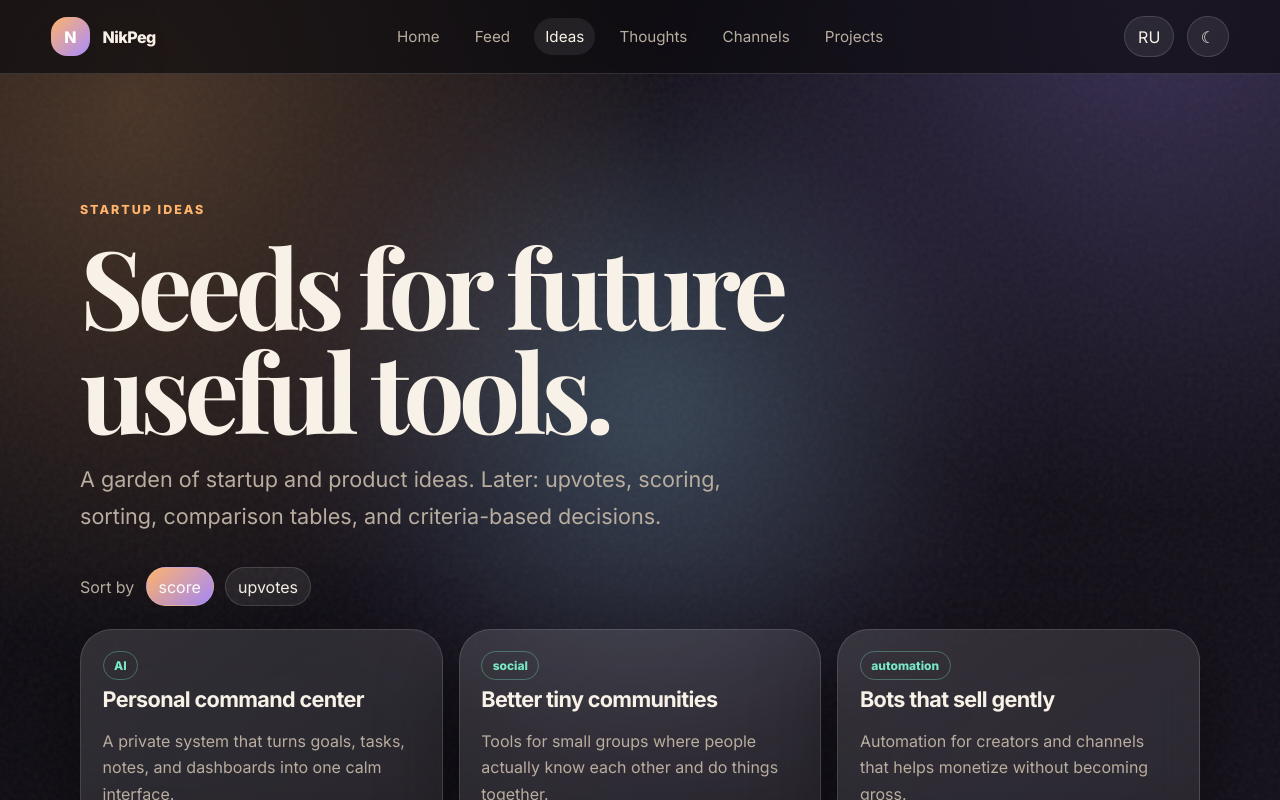
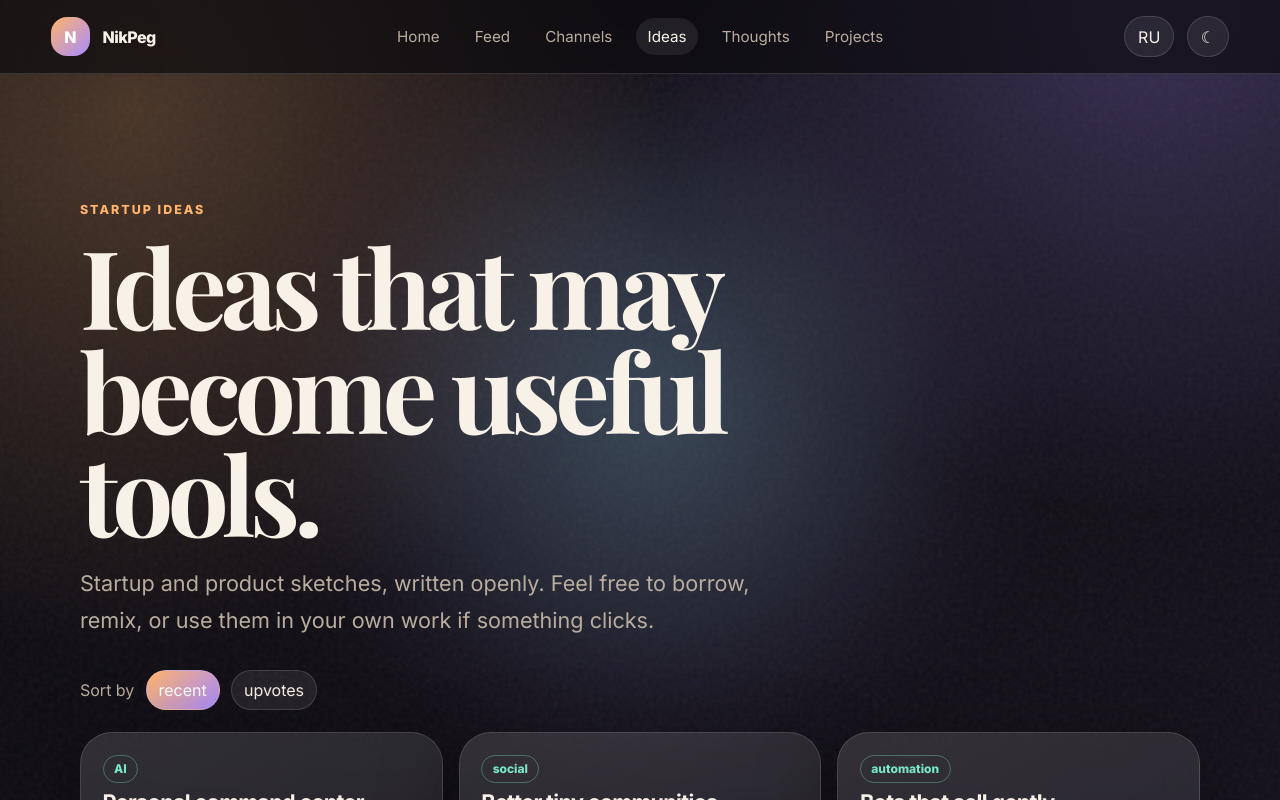
Before and after one commit to NikPeg/personal-hub, a React (Vite) app: page / in a window 1280 px wide. Both pictures are taken after a click on the button "Ideas". Shown: the top 800 px of the page. Built offline with nearby package versions, Linux system fonts and the light colour scheme.

Commit message:
Polish copy navigation and hero actions

```diff
--- a/src/App.jsx
+++ b/src/App.jsx
@@ -5,12 +5,12 @@ import './styles.css';
 
 function Header({ tab, setTab, lang, setLang, theme, setTheme, t }) {
   const nav = [
-    ['home', t.navHome], ['feed', t.navFeed], ['ideas', t.navIdeas], ['thoughts', t.navThoughts], ['channels', t.navChannels], ['projects', t.navProjects]
+    ['home', t.navHome], ['feed', t.navFeed], ['channels', t.navChannels], ['ideas', t.navIdeas], ['thoughts', t.navThoughts], ['projects', t.navProjects]
   ];
   return <header className="site-header">
     <button className="brand ghost" onClick={() => setTab('home')} aria-label="NikPeg home"><span className="brand-mark">N</span><span className="brand-text">NikPeg</span></button>
     <nav className="nav" aria-label="Main navigation">
-      {nav.map(([id, label]) => <button key={id} className={tab === id ? 'active' : ''} onClick={() => id === 'projects' ? document.querySelector('#projects')?.scrollIntoView({ behavior: 'smooth' }) : setTab(id)}>{label}</button>)}
+      {nav.map(([id, label]) => <button key={id} className={tab === id ? 'active' : ''} onClick={() => setTab(id)}>{label}</button>)}
     </nav>
     <div className="controls"><button className="pill" onClick={() => setLang(lang === 'en' ? 'ru' : 'en')}>{lang === 'en' ? 'RU' : 'EN'}</button><button className="pill icon-pill" onClick={() => setTheme(theme === 'dark' ? 'light' : 'dark')}>{theme === 'dark' ? '☾' : '☀'}</button></div>
   </header>;
@@ -24,7 +24,7 @@ function Hero({ t, setTab }) {
       <p className="lead">{t.heroLead}</p>
       <div className="hero-actions">
         <a className="btn primary" href="https://t.me/nikpeg" target="_blank" rel="noreferrer">Telegram</a>
-        <button className="btn secondary" onClick={() => setTab('feed')}>{t.navFeed}</button>
+        <a className="btn secondary" href="https://nikpeg.github.io/docs/CV.pdf" target="_blank" rel="noreferrer">CV</a>
       </div>
     </div>
     <aside className="hero-card" aria-label="Identity card">
@@ -43,12 +43,12 @@ function Feed({ t, embedded = false }) {
 }
 
 function Ideas({ t }) {
-  const [sort, setSort] = useState('score');
+  const [sort, setSort] = useState('created');
   const sortedIdeas = useMemo(() => [...ideas].sort((a, b) => b[sort] - a[sort]), [sort]);
   return <section className="section page-hero reveal visible">
     <div className="section-heading"><p className="eyebrow">{t.ideasEyebrow}</p><h1>{t.ideasTitle}</h1><p className="lead">{t.ideasLead}</p></div>
-    <div className="toolbar"><span>{t.sortBy}</span><button className={sort === 'score' ? 'active' : ''} onClick={() => setSort('score')}>{t.score}</button><button className={sort === 'upvotes' ? 'active' : ''} onClick={() => setSort('upvotes')}>{t.upvotes}</button></div>
-    <div className="cards three">{sortedIdeas.map(idea => <article className="card project-card" key={idea.id}><span className="tag">{idea.tag}</span><h3>{idea.title}</h3><p>{idea.text}</p><div className="idea-meta"><span>{t.score}: <b>{idea.score}</b></span><span>{t.upvotes}: <b>{idea.upvotes}</b></span></div></article>)}</div>
+    <div className="toolbar"><span>{t.sortBy}</span><button className={sort === 'created' ? 'active' : ''} onClick={() => setSort('created')}>{t.recent}</button><button className={sort === 'upvotes' ? 'active' : ''} onClick={() => setSort('upvotes')}>{t.upvotes}</button></div>
+    <div className="cards three">{sortedIdeas.map(idea => <article className="card project-card" key={idea.id}><span className="tag">{idea.tag}</span><h3>{idea.title}</h3><p>{idea.text}</p></article>)}</div>
   </section>;
 }
 
@@ -88,8 +88,9 @@ export default function App() {
       {tab === 'home' && <><Hero t={t} setTab={setTab} /><Feed t={t} embedded /><Projects t={t} /><section className="section lab reveal visible"><div className="glass-panel"><p className="eyebrow">Soon</p><h2>{t.photosSoon}</h2></div></section></>}
       {tab === 'feed' && <Feed t={t} />}
       {tab === 'ideas' && <Ideas t={t} />}
+      {tab === 'channels' && <Channels t={t} lang={lang} />}
       {tab === 'thoughts' && <Thoughts t={t} />}
-      {tab === 'channels' && <Channels t={t} lang={lang} />}
+      {tab === 'projects' && <><section className="section page-hero reveal visible"><div className="section-heading"><p className="eyebrow">{t.projectsEyebrow}</p><h1>{t.projectsTitle}</h1></div></section><Projects t={t} /></>}
     </main>
     <footer className="footer"><span>{t.footerText}</span><a href="https://github.com/NikPeg/personal-hub" target="_blank" rel="noreferrer">GitHub</a></footer>
   </>;
--- a/src/content.js
+++ b/src/content.js
@@ -28,27 +28,24 @@ export const ideas = [
     tag: 'AI',
     title: 'Personal command center',
     text: 'A private system that turns goals, tasks, notes, and dashboards into one calm interface.',
-    score: 92,
-    upvotes: 18,
-    criteria: { usefulness: 9, feasibility: 7, delight: 8 }
+    created: 3,
+    upvotes: 0
   },
   {
     id: 'better-tiny-communities',
     tag: 'social',
     title: 'Better tiny communities',
     text: 'Tools for small groups where people actually know each other and do things together.',
-    score: 81,
-    upvotes: 11,
-    criteria: { usefulness: 8, feasibility: 6, delight: 9 }
+    created: 2,
+    upvotes: 0
   },
   {
     id: 'soft-selling-bots',
     tag: 'automation',
     title: 'Bots that sell gently',
     text: 'Automation for creators and channels that helps monetize without becoming gross.',
-    score: 76,
-    upvotes: 9,
-    criteria: { usefulness: 8, feasibility: 8, delight: 6 }
+    created: 1,
+    upvotes: 0
   }
 ];
 
--- a/src/i18n.js
+++ b/src/i18n.js
@@ -1,13 +1,13 @@
 export const dictionary = {
   en: {
-    navHome: 'Home', navFeed: 'Feed', navThoughts: 'Thoughts', navIdeas: 'Ideas', navChannels: 'Channels', navProjects: 'Projects',
+    navHome: 'Home', navFeed: 'Feed', navChannels: 'Channels', navThoughts: 'Thoughts', navIdeas: 'Ideas', navProjects: 'Projects',
     eyebrow: 'personal page · feed · ideas · living notes',
     heroTitle: 'Who is NikPeg?',
     heroLead: 'A curious builder, systems thinker, and practical romantic: trying to do important work beautifully, understand the world, and turn ideas into useful tools.',
     identityLabel: 'System profile', identityValue: 'effective gentleman',
     metricRepos: 'repos', metricChannels: 'channels', metricIdeas: 'ideas',
-    feedEyebrow: 'Feed', feedTitle: 'Start reading.', feedLead: 'A feed of shaped thoughts, public notes, essays, project fragments, and observations worth sharing.',
-    ideasEyebrow: 'Startup ideas', ideasTitle: 'Seeds for future useful tools.', ideasLead: 'A garden of startup and product ideas. Later: upvotes, scoring, sorting, comparison tables, and criteria-based decisions.',
+    feedEyebrow: 'Feed', feedTitle: 'Notes, fragments, and things worth returning to.', feedLead: 'A quieter stream of public notes, essays, project fragments, and observations — take whatever is useful for your own work.',
+    ideasEyebrow: 'Startup ideas', ideasTitle: 'Ideas that may become useful tools.', ideasLead: 'Startup and product sketches, written openly. Feel free to borrow, remix, or use them in your own work if something clicks.',
     thoughtsEyebrow: 'Thoughts', thoughtsTitle: 'Raw notes from a living mind.', thoughtsLead: 'Thoughts are lighter than posts: observations, principles, fragments, and drafts that are not fully shaped yet.',
     channelsEyebrow: 'Channels', channelsTitle: 'Where NikPeg writes and ships signals.', channelsLead: 'Stable places to read, follow, inspect code, or understand the public surface of the work. More sources may appear later.',
     projectsEyebrow: 'Projects', projectsTitle: 'Pet projects and experiments will get their own landings here.',
@@ -16,18 +16,18 @@ export const dictionary = {
     slidebotText: 'Presentation automation and bot experiments with practical value.',
     comingSoon: 'Coming soon →',
     photosSoon: 'Photos may become their own room later.',
-    score: 'score', upvotes: 'upvotes', draft: 'draft', seed: 'seed', sortBy: 'Sort by', open: 'Open →',
+    recent: 'recent', upvotes: 'upvotes', draft: 'draft', seed: 'seed', sortBy: 'Sort by', open: 'Open →',
     footerText: 'Personal hub prototype for NikPeg.'
   },
   ru: {
-    navHome: 'Главная', navFeed: 'Лента', navThoughts: 'Мысли', navIdeas: 'Идеи', navChannels: 'Каналы', navProjects: 'Проекты',
+    navHome: 'Главная', navFeed: 'Лента', navChannels: 'Каналы', navThoughts: 'Мысли', navIdeas: 'Идеи', navProjects: 'Проекты',
     eyebrow: 'личная страница · лента · идеи · живые заметки',
     heroTitle: 'Кто такой NikPeg?',
     heroLead: 'Любопытный создатель, системный мыслитель и практичный романтик: старается красиво делать важное, понимать мир и превращать идеи в полезные инструменты.',
     identityLabel: 'Профиль системы', identityValue: 'эффективный джентльмен',
     metricRepos: 'репозиториев', metricChannels: 'каналов', metricIdeas: 'идей',
-    feedEyebrow: 'Лента', feedTitle: 'Начните читать.', feedLead: 'Лента оформленных мыслей и публичных заметок: идеи, эссе, фрагменты проектов и наблюдения, которыми хочется делиться.',
-    ideasEyebrow: 'Стартап-идеи', ideasTitle: 'Семена будущих полезных инструментов.', ideasLead: 'Сад стартапных и продуктовых идей. Позже: апвоуты, оценки, сортировка, таблицы сравнения и решения по критериям.',
+    feedEyebrow: 'Лента', feedTitle: 'Заметки, фрагменты и вещи, к которым хочется вернуться.', feedLead: 'Спокойный поток публичных заметок, эссе, фрагментов проектов и наблюдений. Если что-то окажется полезным — свободно забирайте в свою работу.',
+    ideasEyebrow: 'Стартап-идеи', ideasTitle: 'Идеи, из которых могут вырасти полезные инструменты.', ideasLead: 'Наброски стартапов и продуктов в открытом виде. Если что-то откликается — свободно забирайте, переосмысляйте и используйте в своей работе.',
     thoughtsEyebrow: 'Мысли', thoughtsTitle: 'Сырые заметки живого ума.', thoughtsLead: 'Мысли легче постов: наблюдения, принципы, фрагменты и черновики, которые ещё недостаточно оформлены.',
     channelsEyebrow: 'Каналы', channelsTitle: 'Где NikPeg пишет и оставляет сигналы.', channelsLead: 'Стабильные места, где можно читать, следить, смотреть код или понять публичную поверхность работы. Позже источников может стать больше.',
     projectsEyebrow: 'Проекты', projectsTitle: 'Пет‑проекты и эксперименты получат здесь отдельные лендинги.',
@@ -36,7 +36,7 @@ export const dictionary = {
     slidebotText: 'Автоматизация презентаций и ботовые эксперименты с практической пользой.',
     comingSoon: 'Скоро →',
     photosSoon: 'Фотографии позже могут стать отдельной комнатой.',
-    score: 'оценка', upvotes: 'апвоуты', draft: 'черновик', seed: 'зерно', sortBy: 'Сортировать по', open: 'Открыть →',
+    recent: 'новизне', upvotes: 'апвоутам', draft: 'черновик', seed: 'зерно', sortBy: 'Сортировать по', open: 'Открыть →',
     footerText: 'Прототип личного хаба NikPeg.'
   }
 };
```
